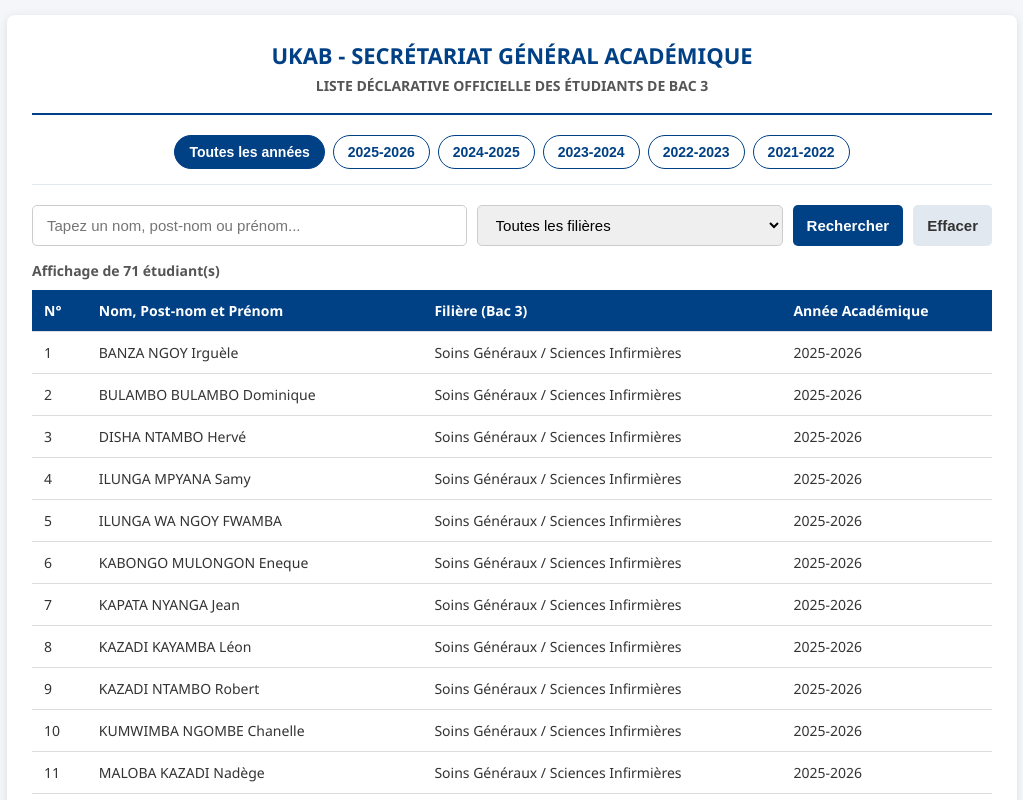
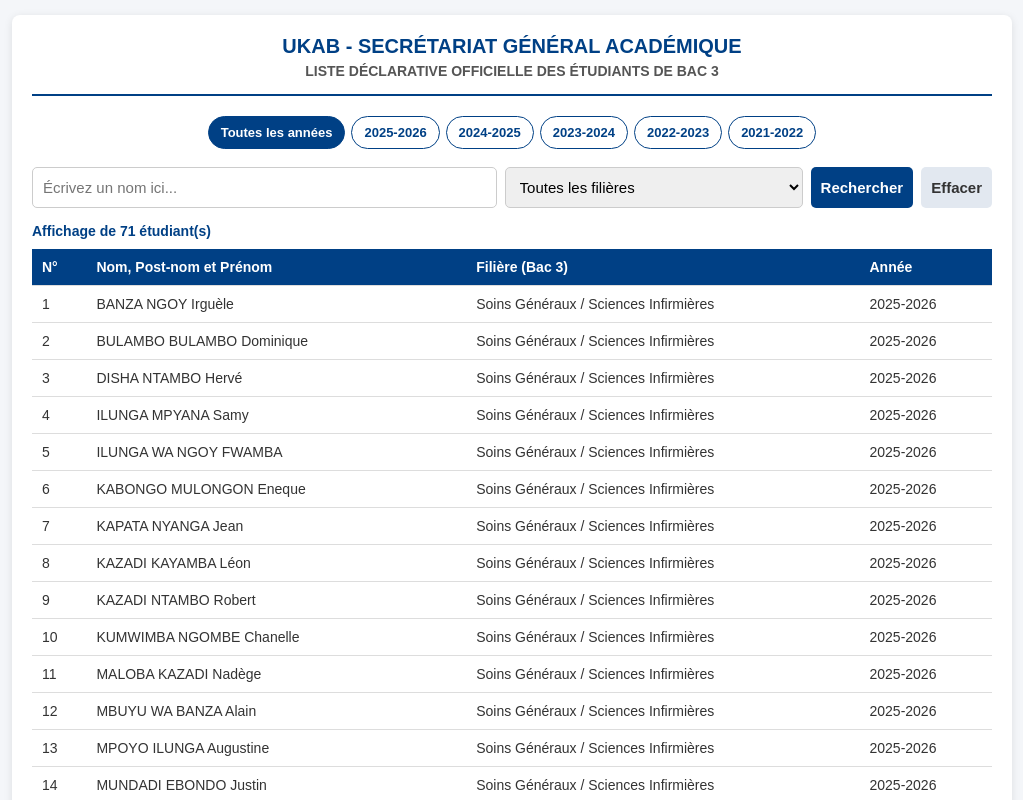
Before and after one commit to eleveantoi49-sudo/diplomes-ukab, a plain HTML site: page index.html in a window 1280 px wide. Shown: the top 800 px of the page, without its empty margins (128-1151 px from the left). Drawn offline with Linux system fonts and the light colour scheme.

Commit message:
Update index.html

```diff
--- a/index.html
+++ b/index.html
@@ -5,137 +5,27 @@
     <meta name="viewport" content="width=device-width, initial-scale=1.0">
     <title>UKAB - Répertoire Officiel des Diplômés</title>
     <style>
-        body {
-            font-family: 'Segoe UI', Tahoma, Geneva, Verdana, sans-serif;
-            background-color: #f4f6f9;
-            color: #333;
-            margin: 0;
-            padding: 15px;
-        }
-        .container {
-            max-width: 960px;
-            margin: 0 auto;
-            background: #fff;
-            padding: 25px;
-            border-radius: 8px;
-            box-shadow: 0 2px 10px rgba(0,0,0,0.1);
-        }
-        header {
-            text-align: center;
-            border-bottom: 2px solid #004085;
-            padding-bottom: 18px;
-            margin-bottom: 20px;
-        }
-        header h1 {
-            margin: 0;
-            color: #004085;
-            font-size: 22px;
-        }
-        header p {
-            margin: 6px 0 0;
-            font-weight: bold;
-            color: #555;
-            font-size: 14px;
-        }
-        /* Onglets des 5 années académiques */
-        .year-tabs {
-            display: flex;
-            gap: 8px;
-            flex-wrap: wrap;
-            justify-content: center;
-            margin-bottom: 20px;
-            padding-bottom: 15px;
-            border-bottom: 1px solid #e2e8f0;
-        }
-        .tab-btn {
-            padding: 8px 14px;
-            border: 1px solid #004085;
-            background-color: #fff;
-            color: #004085;
-            border-radius: 20px;
-            font-size: 14px;
-            font-weight: 600;
-            cursor: pointer;
-        }
-        .tab-btn.active, .tab-btn:hover {
-            background-color: #004085;
-            color: #fff;
-        }
-        /* Barre de recherche et filtres */
-        .controls {
-            display: flex;
-            gap: 10px;
-            margin-bottom: 15px;
-            flex-wrap: wrap;
-        }
-        input, select, .action-btn {
-            padding: 10px 14px;
-            border: 1px solid #ccc;
-            border-radius: 5px;
-            font-size: 15px;
-        }
-        input {
-            flex: 1;
-            min-width: 200px;
-        }
-        .action-btn {
-            cursor: pointer;
-            font-weight: 600;
-            border: none;
-        }
-        .btn-search {
-            background-color: #004085;
-            color: white;
-        }
-        .btn-reset {
-            background-color: #e2e8f0;
-            color: #333;
-        }
-        .stats {
-            font-size: 14px;
-            color: #555;
-            margin-bottom: 10px;
-            font-weight: 600;
-        }
-        .table-wrapper {
-            overflow-x: auto;
-        }
-        table {
-            width: 100%;
-            border-collapse: collapse;
-        }
-        th, td {
-            padding: 11px 12px;
-            text-align: left;
-            border-bottom: 1px solid #ddd;
-            font-size: 14px;
-        }
-        th {
-            background-color: #004085;
-            color: white;
-        }
-        tr:hover {
-            background-color: #f1f5f9;
-        }
-        .empty-message {
-            text-align: center;
-            padding: 30px 15px;
-            background-color: #f8fafc;
-            border: 1px dashed #cbd5e1;
-            border-radius: 6px;
-            color: #64748b;
-            font-style: italic;
-            display: none;
-            margin-top: 10px;
-        }
-        footer {
-            margin-top: 30px;
-            text-align: right;
-            font-size: 13px;
-            color: #666;
-            border-top: 1px solid #eee;
-            padding-top: 15px;
-        }
+        body { font-family: Arial, sans-serif; background: #f4f6f9; color: #333; margin: 0; padding: 15px; }
+        .container { max-width: 960px; margin: 0 auto; background: #fff; padding: 20px; border-radius: 8px; box-shadow: 0 2px 8px rgba(0,0,0,0.1); }
+        header { text-align: center; border-bottom: 2px solid #004085; padding-bottom: 15px; margin-bottom: 20px; }
+        header h1 { margin: 0; color: #004085; font-size: 20px; }
+        header p { margin: 5px 0 0; font-weight: bold; color: #555; font-size: 14px; }
+        .year-tabs { display: flex; gap: 6px; flex-wrap: wrap; justify-content: center; margin-bottom: 18px; }
+        .tab-btn { padding: 8px 12px; border: 1px solid #004085; background: #fff; color: #004085; border-radius: 20px; font-size: 13px; font-weight: bold; cursor: pointer; }
+        .tab-btn.active { background: #004085; color: #fff; }
+        .controls { display: flex; gap: 8px; margin-bottom: 15px; flex-wrap: wrap; }
+        input, select, .action-btn { padding: 10px; border: 1px solid #ccc; border-radius: 5px; font-size: 15px; }
+        input { flex: 1; min-width: 200px; }
+        .action-btn { border: none; font-weight: bold; cursor: pointer; }
+        .btn-search { background: #004085; color: #fff; }
+        .btn-reset { background: #e2e8f0; color: #333; }
+        .stats { font-size: 14px; font-weight: bold; color: #004085; margin-bottom: 10px; }
+        .table-wrapper { overflow-x: auto; }
+        table { width: 100%; border-collapse: collapse; }
+        th, td { padding: 10px; text-align: left; border-bottom: 1px solid #ddd; font-size: 14px; }
+        th { background: #004085; color: #fff; }
+        .empty-message { text-align: center; padding: 25px; background: #f8fafc; border: 1px dashed #cbd5e1; color: #64748b; display: none; margin-top: 10px; }
+        footer { margin-top: 25px; text-align: right; font-size: 13px; color: #666; border-top: 1px solid #eee; padding-top: 12px; }
     </style>
 </head>
 <body>
@@ -146,43 +36,40 @@
         <p>LISTE DÉCLARATIVE OFFICIELLE DES ÉTUDIANTS DE BAC 3</p>
     </header>
 
-    <!-- Navigation par année académique (5 dernières années) -->
     <div class="year-tabs">
-        <button type="button" class="tab-btn active" onclick="selectYearTab('ALL', this)">Toutes les années</button>
-        <button type="button" class="tab-btn" onclick="selectYearTab('2025-2026', this)">2025-2026</button>
-        <button type="button" class="tab-btn" onclick="selectYearTab('2024-2025', this)">2024-2025</button>
-        <button type="button" class="tab-btn" onclick="selectYearTab('2023-2024', this)">2023-2024</button>
-        <button type="button" class="tab-btn" onclick="selectYearTab('2022-2023', this)">2022-2023</button>
-        <button type="button" class="tab-btn" onclick="selectYearTab('2021-2022', this)">2021-2022</button>
+        <button type="button" class="tab-btn active" onclick="changerAnnee('ALL', this)">Toutes les années</button>
+        <button type="button" class="tab-btn" onclick="changerAnnee('2025-2026', this)">2025-2026</button>
+        <button type="button" class="tab-btn" onclick="changerAnnee('2024-2025', this)">2024-2025</button>
+        <button type="button" class="tab-btn" onclick="changerAnnee('2023-2024', this)">2023-2024</button>
+        <button type="button" class="tab-btn" onclick="changerAnnee('2022-2023', this)">2022-2023</button>
+        <button type="button" class="tab-btn" onclick="changerAnnee('2021-2022', this)">2021-2022</button>
     </div>
 
     <div class="controls">
-        <input type="text" id="searchInput" oninput="filterTable()" placeholder="Tapez un nom, post-nom ou prénom...">
-        <select id="filiereFilter" onchange="filterTable()">
+        <input type="text" id="champRecherche" onkeyup="filtrerListe()" placeholder="Écrivez un nom ici...">
+        <select id="filtreFiliere" onchange="filtrerListe()">
             <option value="ALL">Toutes les filières</option>
             <option value="Soins Généraux / Sciences Infirmières">Soins Généraux / Sciences Infirmières</option>
             <option value="Droit">Droit</option>
         </select>
-        <button type="button" class="action-btn btn-search" onclick="filterTable()">Rechercher</button>
-        <button type="button" class="action-btn btn-reset" onclick="resetFilters()">Effacer</button>
+        <button type="button" class="action-btn btn-search" onclick="filtrerListe()">Rechercher</button>
+        <button type="button" class="action-btn btn-reset" onclick="toutEffacer()">Effacer</button>
     </div>
 
-    <div class="stats" id="resultCount">Affichage de 71 étudiant(s)</div>
+    <div class="stats" id="compteur">Affichage de 71 étudiant(s)</div>
 
     <div class="table-wrapper">
-        <table id="graduatesTable">
+        <table id="tableauEtudiants">
             <thead>
                 <tr>
                     <th>N°</th>
                     <th>Nom, Post-nom et Prénom</th>
                     <th>Filière (Bac 3)</th>
-                    <th>Année Académique</th>
+                    <th>Année</th>
                 </tr>
             </thead>
-            <tbody>
-                <!-- ========================================================= -->
-                <!-- ANNEE ACADEMIQUE 2025-2026 (27 étudiants)                 -->
-                <!-- ========================================================= -->
+            <tbody id="corpsTableau">
+                <!-- 2025-2026 -->
                 <tr><td>1</td><td>BANZA NGOY Irguèle</td><td>Soins Généraux / Sciences Infirmières</td><td>2025-2026</td></tr>
                 <tr><td>2</td><td>BULAMBO BULAMBO Dominique</td><td>Soins Généraux / Sciences Infirmières</td><td>2025-2026</td></tr>
                 <tr><td>3</td><td>DISHA NTAMBO Hervé</td><td>Soins Généraux / Sciences Infirmières</td><td>2025-2026</td></tr>
@@ -211,8 +98,22 @@
                 <tr><td>4</td><td>KITENGIE KITENGIE Dieu merci</td><td>Droit</td><td>2025-2026</td></tr>
                 <tr><td>5</td><td>WAKUKITEMENE MUKAYA Libanais</td><td>Droit</td><td>2025-2026</td></tr>
 
-                <!-- ========================================================= -->
-                <!-- ANNEE ACADEMIQUE 2024-2025 (44 étudiants)                 -->
-                <!-- ========================================================= -->
+                <!-- 2024-2025 -->
                 <tr><td>1</td><td>ILUNGA KABAMBA Idriss</td><td>Soins Généraux / Sciences Infirmières</td><td>2024-2025</td></tr>
                 <tr><td>2</td><td>ILUNGA KASONGO Platon</td><td>Soins Généraux / Sciences Infirmières</td><td>2024-2025</td></tr>
+                <tr><td>3</td><td>KABAMBA YUMBA Yannick</td><td>Soins Généraux / Sciences Infirmières</td><td>2024-2025</td></tr>
+                <tr><td>4</td><td>KABANGE WA KAKOMA Patrick</td><td>Soins Généraux / Sciences Infirmières</td><td>2024-2025</td></tr>
+                <tr><td>5</td><td>KABANGE WA NGOY Chrisman</td><td>Soins Généraux / Sciences Infirmières</td><td>2024-2025</td></tr>
+                <tr><td>6</td><td>KABIZUMBA NGOY Thomas</td><td>Soins Généraux / Sciences Infirmières</td><td>2024-2025</td></tr>
+                <tr><td>7</td><td>KABULO LWA LA Benjamin</td><td>Soins Généraux / Sciences Infirmières</td><td>2024-2025</td></tr>
+                <tr><td>8</td><td>KALONDA MPOYO Léonard</td><td>Soins Généraux / Sciences Infirmières</td><td>2024-2025</td></tr>
+                <tr><td>9</td><td>KALONDA WA KALONDA Londres</td><td>Soins Généraux / Sciences Infirmières</td><td>2024-2025</td></tr>
+                <tr><td>10</td><td>KASONGO ILUNGA bisuya</td><td>Soins Généraux / Sciences Infirmières</td><td>2024-2025</td></tr>
+                <tr><td>11</td><td>KASONGO MUTOMBO Julien</td><td>Soins Généraux / Sciences Infirmières</td><td>2024-2025</td></tr>
+                <tr><td>12</td><td>KASONGO NGOY KITOMBOKELA</td><td>Soins Généraux / Sciences Infirmières</td><td>2024-2025</td></tr>
+                <tr><td>13</td><td>KAZADI KAYUMBA Espoir</td><td>Soins Généraux / Sciences Infirmières</td><td>2024-2025</td></tr>
+                <tr><td>14</td><td>KISULA WA NGOY Bellange</td><td>Soins Généraux / Sciences Infirmières</td><td>2024-2025</td></tr>
+                <tr><td>15</td><td>KITENGE WA KABANGA pipo</td><td>Soins Généraux / Sciences Infirmières</td><td>2024-2025</td></tr>
+                <tr><td>16</td><td>LOMBE KAZADI Bienvenu</td><td>Soins Généraux / Sciences Infirmières</td><td>2024-2025</td></tr>
+                <tr><td>17</td><td>MBUYU MASANGU Chérubin</td><td>Soins Généraux / Sciences Infirmières</td><td>2024-2025</td></tr>
+                <tr><td>18</td><td>MPANGA WA NSHIMBA Fanfan</td><td>Soins Généraux / Sciences Infirmières</td><td>2024-2025</td></tr>
```
